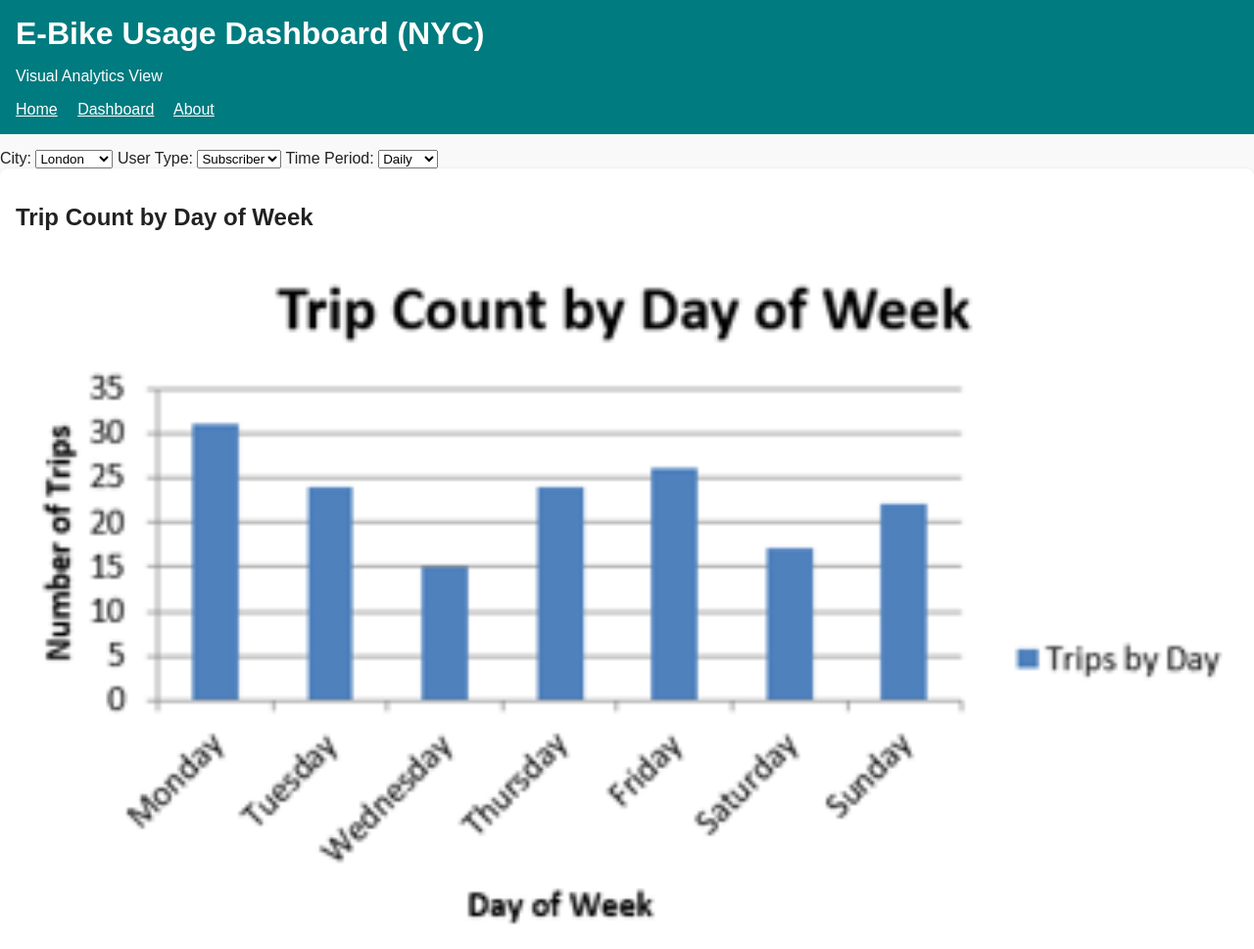
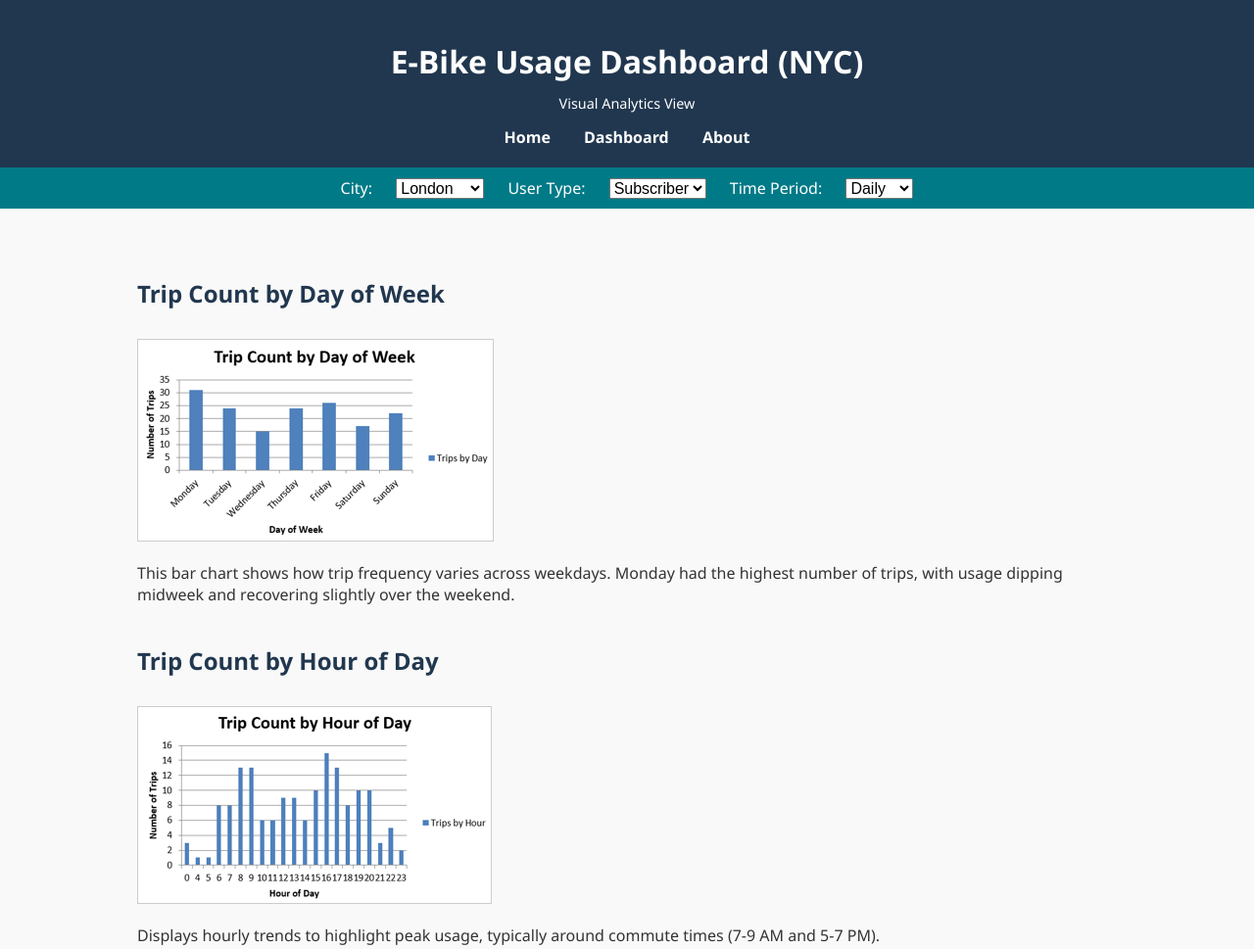
Before and after one commit to PatPintoo/STU105154-e-bike-dashboard-website, a plain HTML site: page dashboard.html in a window 1280 px wide. Shown: the top 969 px of the page at 98% size. Drawn offline with Linux system fonts and the light colour scheme.

Commit message:
Update style.css

```diff
--- a/css/style.css
+++ b/css/style.css
@@ -1,18 +1,20 @@
 body {
-  font-family: Arial, sans-serif;
+  font-family: 'Segoe UI', sans-serif;
   margin: 0;
   background: #f9f9f9;
-  color: #222;
+  color: #333;
 }
 
 header {
-  background-color: #007B7F;
-  color: white;
-  padding: 1rem;
+  background-color: #21374f;
+  color: #fff;
+  padding: 20px;
+  text-align: center;
 }
 
-header h1 {
-  margin: 0 0 0.5rem 0;
+header .sub {
+  font-size: 0.9em;
+  margin-top: -10px;
 }
 
 nav {
@@ -20,39 +22,50 @@ nav {
 }
 
 nav a {
-  color: white;
-  margin-right: 1rem;
+  color: #fff;
+  text-decoration: none;
+  margin: 0 15px;
+  font-weight: bold;
+}
+
+nav a:hover {
   text-decoration: underline;
 }
 
-.filters {
-  margin-top: 1rem;
+.container {
+  max-width: 1000px;
+  margin: auto;
+  padding: 30px 20px;
 }
 
-main.grid {
-  display: grid;
-  grid-template-columns: repeat(auto-fit, minmax(360px, 1fr));
-  gap: 2rem;
-  padding: 2rem;
-}
-
-section {
-  background: white;
-  padding: 1rem;
-  border-radius: 8px;
-  box-shadow: 0 1px 4px rgba(0,0,0,0.1);
+h2 {
+  margin-top: 40px;
+  color: #21374f;
 }
 
 section img {
-  width: 100%;
+  max-width: 100%;
   height: auto;
-  margin-bottom: 0.5rem;
+  border: 1px solid #ccc;
+  margin-top: 10px;
+}
+
+.filters {
+  background: #007a87;
+  color: white;
+  padding: 10px;
+  text-align: center;
+}
+
+.filters label, .filters select {
+  margin: 0 10px;
+  font-size: 1em;
 }
 
 footer {
-  background: #efefef;
+  background-color: #eee;
+  padding: 15px;
   text-align: center;
-  padding: 1rem;
-  font-size: 0.9rem;
-  color: #333;
+  font-size: 0.9em;
+  color: #666;
 }
```
